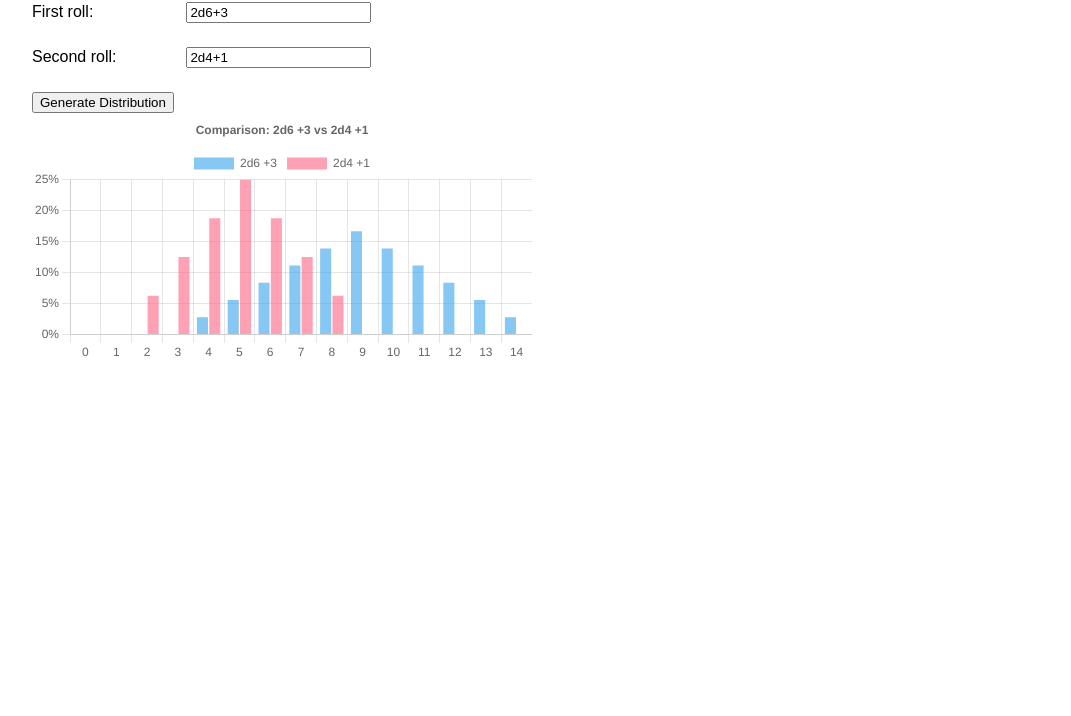
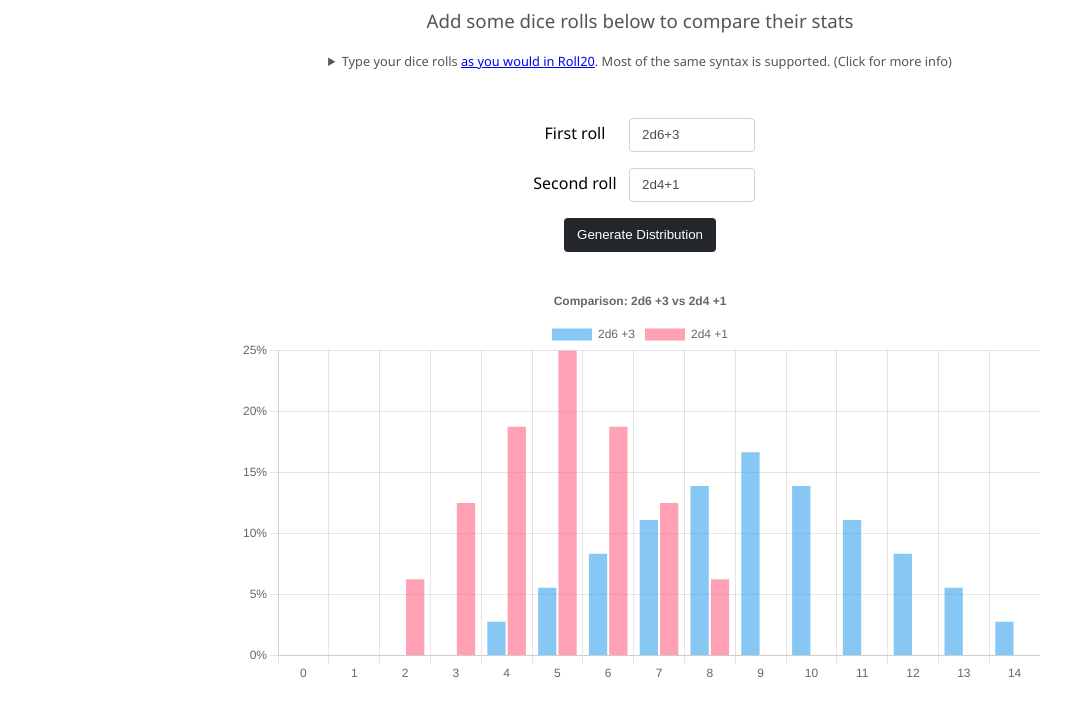
Before and after one commit to drb1001/dice_stats_v2, a plain HTML site: page index.html in a window 1280 px wide. Shown: the part 88-804 px from the top of the page, without its empty margins (0-1071 px from the left). Drawn offline with nearby package versions, Linux system fonts and the light colour scheme.

Commit message:
updated styles

```diff
--- a/index.html
+++ b/index.html
@@ -2,20 +2,37 @@
 <html lang="en">
 <head>
   <meta charset="UTF-8">
-  <title>Dice Roll Probability Distribution</title>
+  <title>Dice Stats</title>
   <script src="https://cdn.jsdelivr.net/npm/chart.js"></script>
   <link rel="stylesheet" href="styles.css">
 </head>
 <body>
-  <h1>Dice Probability Distribution</h1>
+  <h1>Dice Stats</h1>
+  <h3>Add some dice rolls below to compare their stats</h3>
+  <div id="helpText">
+    <details>
+      <summary>
+            Type your dice rolls <a target="_" href="https://wiki.roll20.net/Dice_Reference">as you would in Roll20</a>.  Most of the same syntax is supported.
+            (Click for more info)
+      </summary>
+      <ul>
+        <li>Standard dice rolls (d2, d3, d4, d6, d8, d10, d12, d20) eg: <span class="font-weight-bold">5d6</span></li>
+        <li>Advantage and disadvantage rolls (rolling 2 dice) - use kh/dh/kl/dl for keep/drop highest/lowest, eg: <span class="font-weight-bold">2d20kh</span></li>
+        <li>A special roll used in 5e starting stats rolls - roll 4 d6 and remove the lowest, ie: <span class="font-weight-bold">4d6dl</span></li>
+        <li>Modifiers on all of the above between -10 and +10 (written at the end), eg: <span class="font-weight-bold">2d20kh+4</span></li>
+        <!-- <li>Rerolling specific numbers (like brutal weapons in D&amp;D 4e) - using r&lt; (reroll anything less than or equal), eg: <span class="font-weight-bold">8d6r&lt;1</span></li> -->
+        <!-- <li>Rerolling once for specific numbers (like great weapon fighting in D&amp;D 5e) - using ro&lt; (reroll anything less than or equal, once only),  eg: <span class="font-weight-bold">3d10ro&lt;2</span></li> -->
+      </ul>
+    </details>
+  </div>
 
   <div class="form">
-    <label for="diceSpec1">First roll:</label>
+    <label for="diceSpec1">First roll</label>
     <input type="text" id="diceSpec1" value="2d6+3" placeholder="e.g. 3d6+2 or 2d6+1d8-1">
   </div>
 
   <div class="form">
-    <label for="diceSpec2">Second roll:</label>
+    <label for="diceSpec2">Second roll</label>
     <input type="text" id="diceSpec2" value="2d4+1" placeholder="e.g. 1d8+2">
   </div>
 
--- a/styles.css
+++ b/styles.css
@@ -1,18 +1,67 @@
 body {
-  font-family: sans-serif;
+  font-family: "Segoe UI", Roboto, "Helvetica Neue", Arial, sans-serif;
   margin: 2rem;
+  text-align: center;
+
+}
+
+h1 {
+  font-weight: 500;
+}
+
+h3 {
+  color: #555;
+  font-weight: 400;
+}
+
+#helpText {
+  margin-bottom: 3rem;
+  font-size: 80%;
+  color: #555;
+}
+
+ul {
+  list-style-type: none;
+}
+
+.font-weight-bold {
+  font-weight: 600;
 }
 
 label {
   display: inline-block;
-  width: 150px;
+  width: 100px;
+}
+
+#diceSpec1, #diceSpec2 {
+  width: 100px;
+  line-height: 1.5;
+  padding: .375rem .75rem;
+  border: 1px solid #ced4da;
+  border-radius: .25rem;
+  color: #495057;
 }
 
 .form {
-  margin-bottom: 1.5rem;
+  margin-bottom: 1rem;
+}
+
+#generate {
+  cursor: pointer;
+  color: white;
+  background-color: #23272b;
+  border-color: #1d2124;
+  font-weight: 400;
+  text-align: center;
+  border: 1px solid transparent;
+  padding: .375rem .75rem;
+  line-height: 1.5;
+  border-radius: .25rem;
 }
 
 #chartContainer {
-  width: 500px;
-  height: 500px;
+  width: 800px;
+  margin-left: auto;
+  margin-right: auto;
+  margin-top: 2rem;
 }
```
